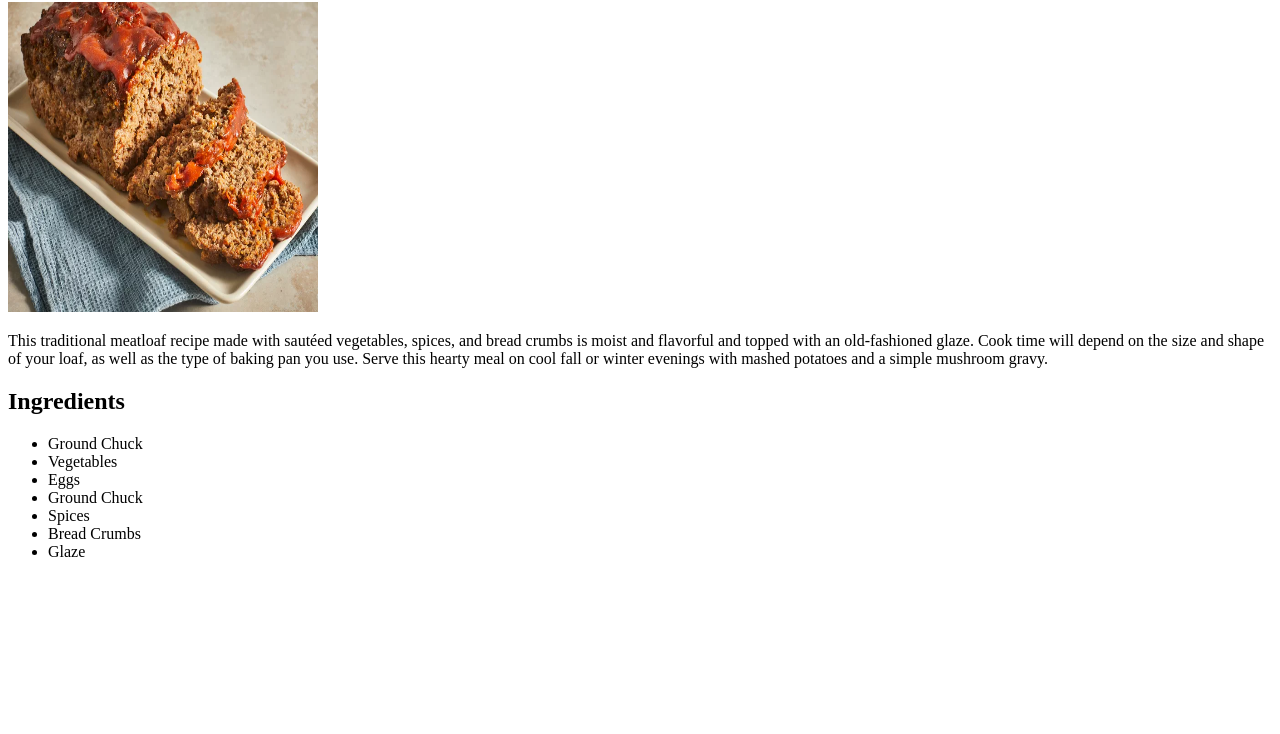
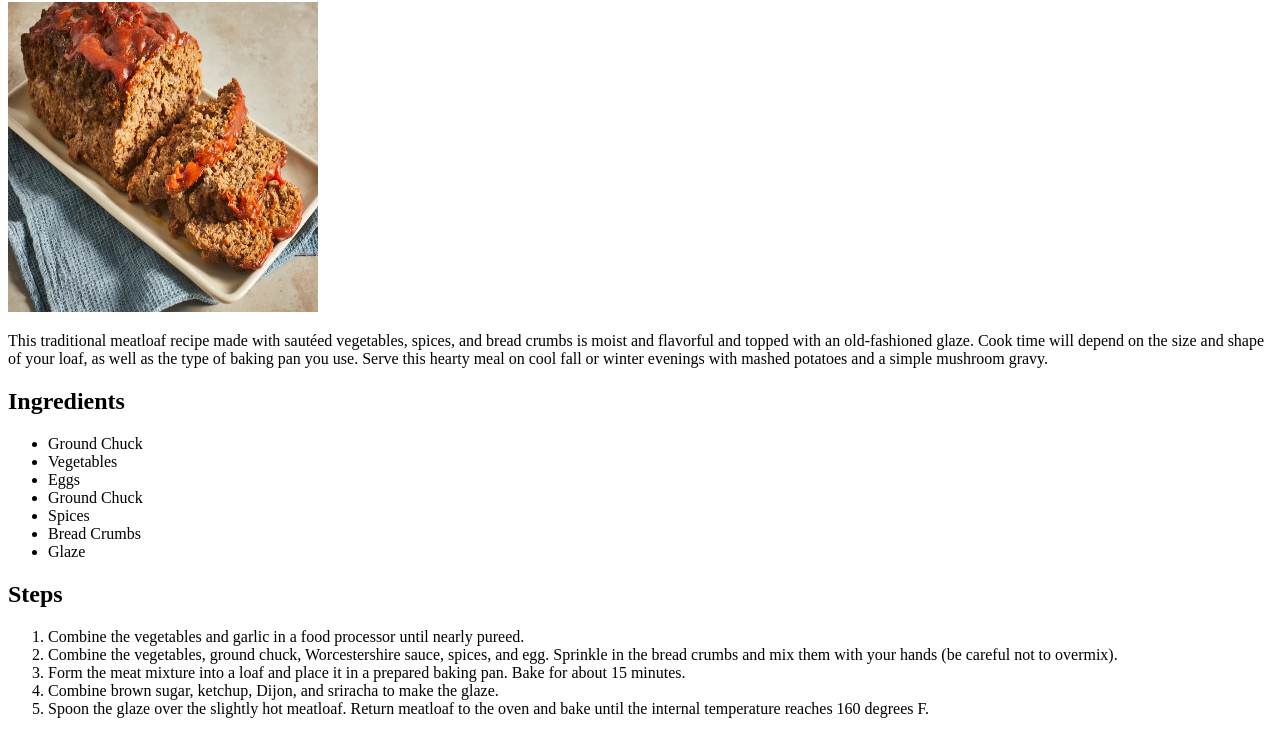
Before and after one commit to ellin72/odin-receipes, a plain HTML site: page recipes/meatloaf.html in a window 1280 px wide. Shown: the part 78-812 px from the top of the page. Drawn offline with Linux system fonts and the light colour scheme.

Commit message:
Added steps on how to make a meatloaf dish.

```diff
--- a/recipes/meatloaf.html
+++ b/recipes/meatloaf.html
@@ -1,21 +1,27 @@
 <!DOCTYPE html>
 <html lang="en">
   <head>
-    <meta charset="UTF-8">
-    <meta name="viewport" content="width=device-width, initial-scale=1.0">
+    <meta charset="UTF-8" />
+    <meta name="viewport" content="width=device-width, initial-scale=1.0" />
     <title>Meatloaf</title>
   </head>
   <body>
-
     <h1>Meatloaf Recipe</h1>
 
-    <img src="../images/meatloaf.webp" alt="meatloaf" height="310" width="310">
+    <img
+      src="../images/meatloaf.webp"
+      alt="meatloaf"
+      height="310"
+      width="310"
+    />
 
-    <p>This traditional meatloaf recipe made with sautéed vegetables, spices, and bread crumbs is
-        moist and flavorful and topped with an old-fashioned glaze.
-        Cook time will depend on the size and shape of your loaf, as well as
-        the type of baking pan you use. Serve this hearty meal on cool fall or
-        winter evenings with mashed potatoes and a simple mushroom gravy.</p>
+    <p>
+      This traditional meatloaf recipe made with sautéed vegetables, spices, and
+      bread crumbs is moist and flavorful and topped with an old-fashioned
+      glaze. Cook time will depend on the size and shape of your loaf, as well
+      as the type of baking pan you use. Serve this hearty meal on cool fall or
+      winter evenings with mashed potatoes and a simple mushroom gravy.
+    </p>
 
     <h2>Ingredients</h2>
     <ul>
@@ -28,5 +34,28 @@
       <li>Glaze</li>
     </ul>
 
+    <h2>Steps</h2>
+    <ol>
+      <li>
+        Combine the vegetables and garlic in a food processor until nearly
+        pureed.
+      </li>
+      <li>
+        Combine the vegetables, ground chuck, Worcestershire sauce, spices, and
+        egg. Sprinkle in the bread crumbs and mix them with your hands (be
+        careful not to overmix).
+      </li>
+      <li>
+        Form the meat mixture into a loaf and place it in a prepared baking pan.
+        Bake for about 15 minutes.
+      </li>
+      <li>
+        Combine brown sugar, ketchup, Dijon, and sriracha to make the glaze.
+      </li>
+      <li>
+        Spoon the glaze over the slightly hot meatloaf. Return meatloaf to the
+        oven and bake until the internal temperature reaches 160 degrees F.
+      </li>
+    </ol>
   </body>
 </html>
```
Lines whose indentation alone changed are shown as unchanged.
